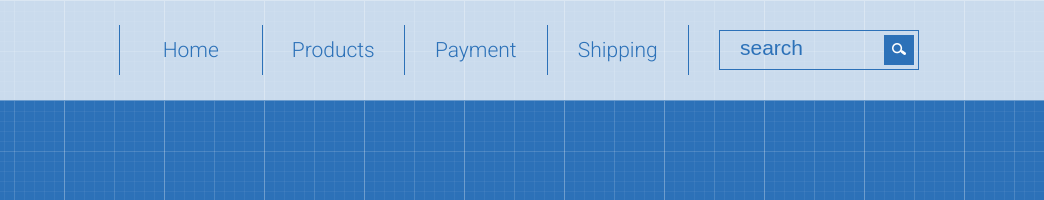
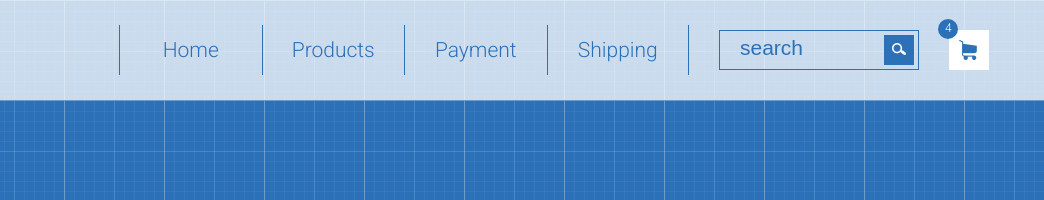
Before and after one commit to darynakondor/shop-project, a plain HTML site: page index.html in a window 1280 px wide. Shown: the top 200 px of the page, 236-1280 px from the left. Drawn offline with Linux system fonts and the light colour scheme.

Commit message:
add trolley icon to menu

```diff
--- a/index.html
+++ b/index.html
@@ -38,6 +38,12 @@
                             </button>
                         </form>
                     </div>
+                    <div class="icon">
+                        <a class="trolley" href="">
+                            <img class="icon-trolley" src="image/icon (1).png" alt="">
+                            <div class="counter"></div>
+                        </a>
+                    </div>
                 </div>
             </div>
         </div>
--- a/style.css
+++ b/style.css
@@ -114,3 +114,37 @@ body {
 .btn-search {
     cursor: pointer;
 }
+
+.icon {
+    background-color: rgba(255, 255, 255);
+    width: 40px;
+    height: 40px;
+    position: relative;
+    left: 230px;
+    bottom: 45px;
+}
+
+.trolley {
+    display: block;
+    color: rgba(255, 255, 255);
+ }
+
+.icon-trolley {
+    margin: 10px 12px 10px 10px;
+}
+
+.counter {
+    width: 20px;
+    height: 20px;
+    border-radius: 50%;
+    background-color: #2c71b8;
+    position: absolute;
+    top: -11px;
+    left: -11px;
+}
+
+.counter::before {
+    content: "4";
+    font-size: 12px;
+    margin-left: 7px;
+}
```
